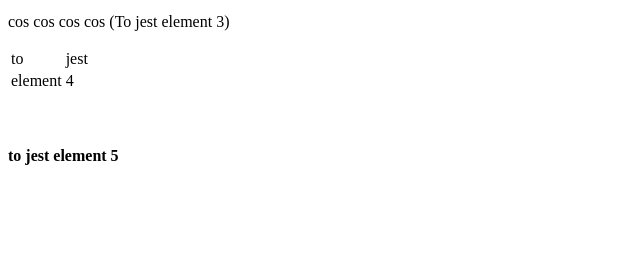
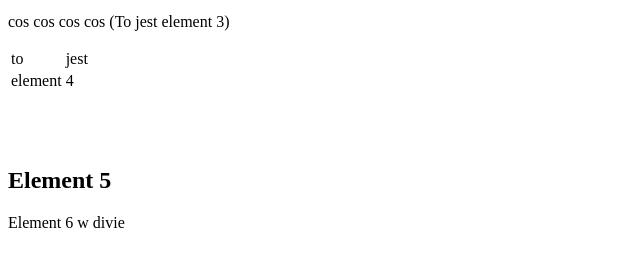
Before and after one commit to WeronikaWid/TiAM, a plain HTML site: page index_zadanie.html in a window 1280 px wide. Shown: the part 137-404 px from the top of the page, without its empty margins (0-640 px from the left). Drawn offline with Linux system fonts and the light colour scheme.

Commit message:
Update index_zadanie.html

```diff
--- a/index_zadanie.html
+++ b/index_zadanie.html
@@ -25,7 +25,11 @@
 </table>
 
 <br><br><br>
-		<b>to jest element 5<b>
+		<h2>Element 5</h2>
+
+<div>
+	<p>Element 6 w divie</p>
+		</div>
 
 
 	</body>
```
